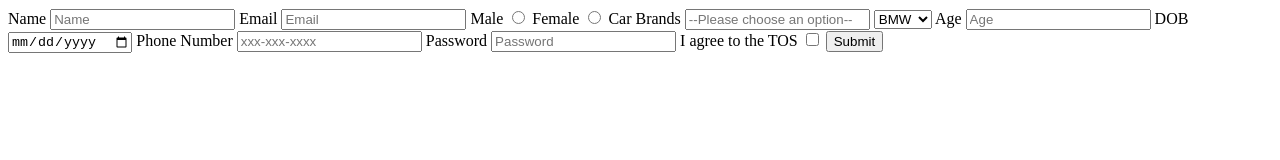
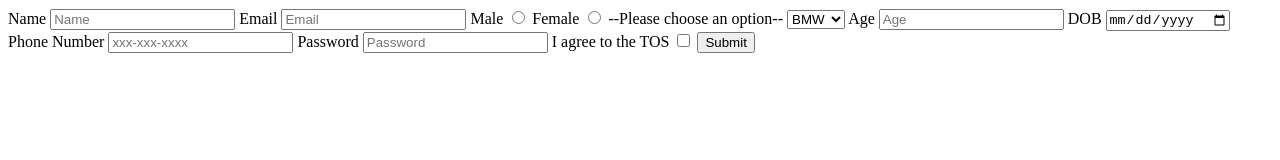
Before and after one commit to acciojob/signup-form-car-Syamson07, a website: page main.html in a window 1280 px wide. Drawn offline with Linux system fonts and the light colour scheme.

Commit message:
created a submission

```diff
--- a/main.html
+++ b/main.html
@@ -18,9 +18,8 @@
 		<label for='gender_f'>Female</label>
 		<input type='radio' id='gender_f' name='gender'required>
 
-		<label for='cars'>Car Brands</label>
-		<input type='select' placeholder='--Please choose an option--'>
-		<select>
+		<label for='cars'>--Please choose an option--</label>
+		<select id='cars' name='cars'>
 			<option>BMW</option>
 			<option>BENZ</option>
 			<option>TATA</option>
```
